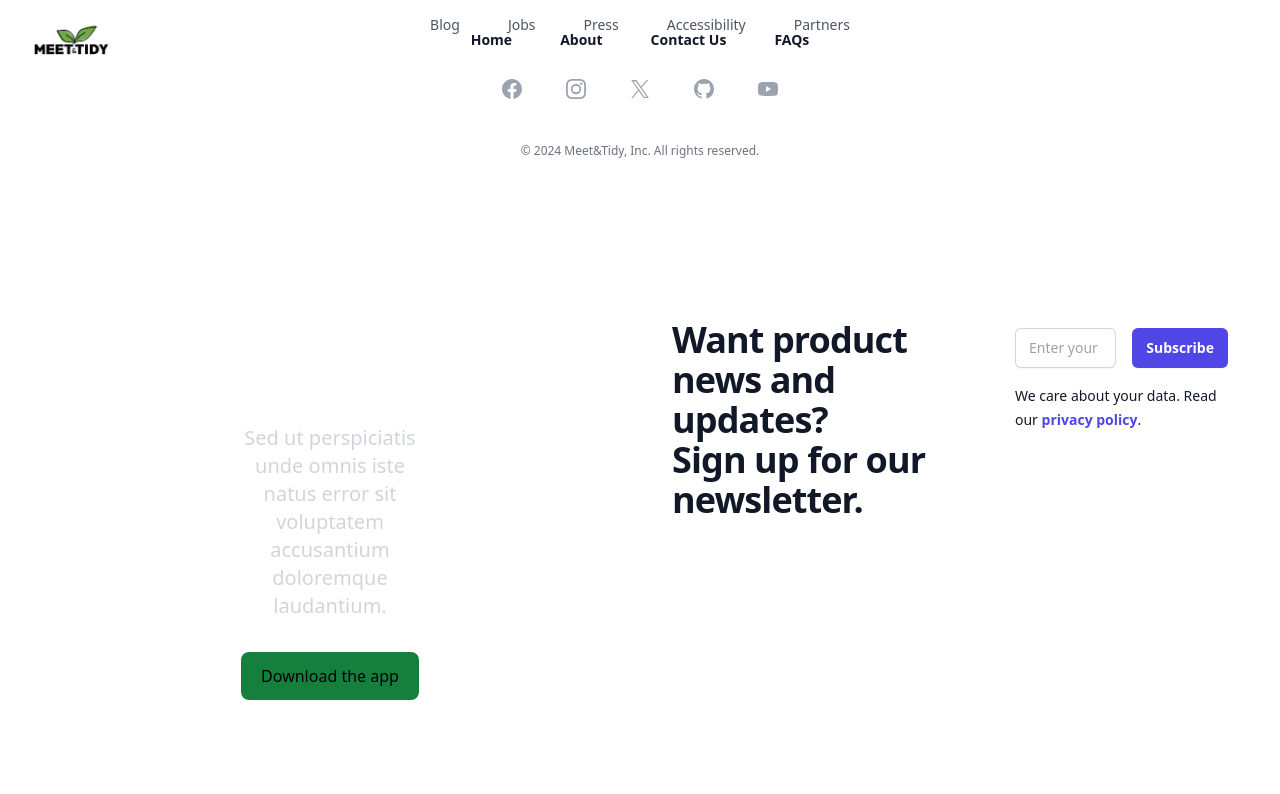
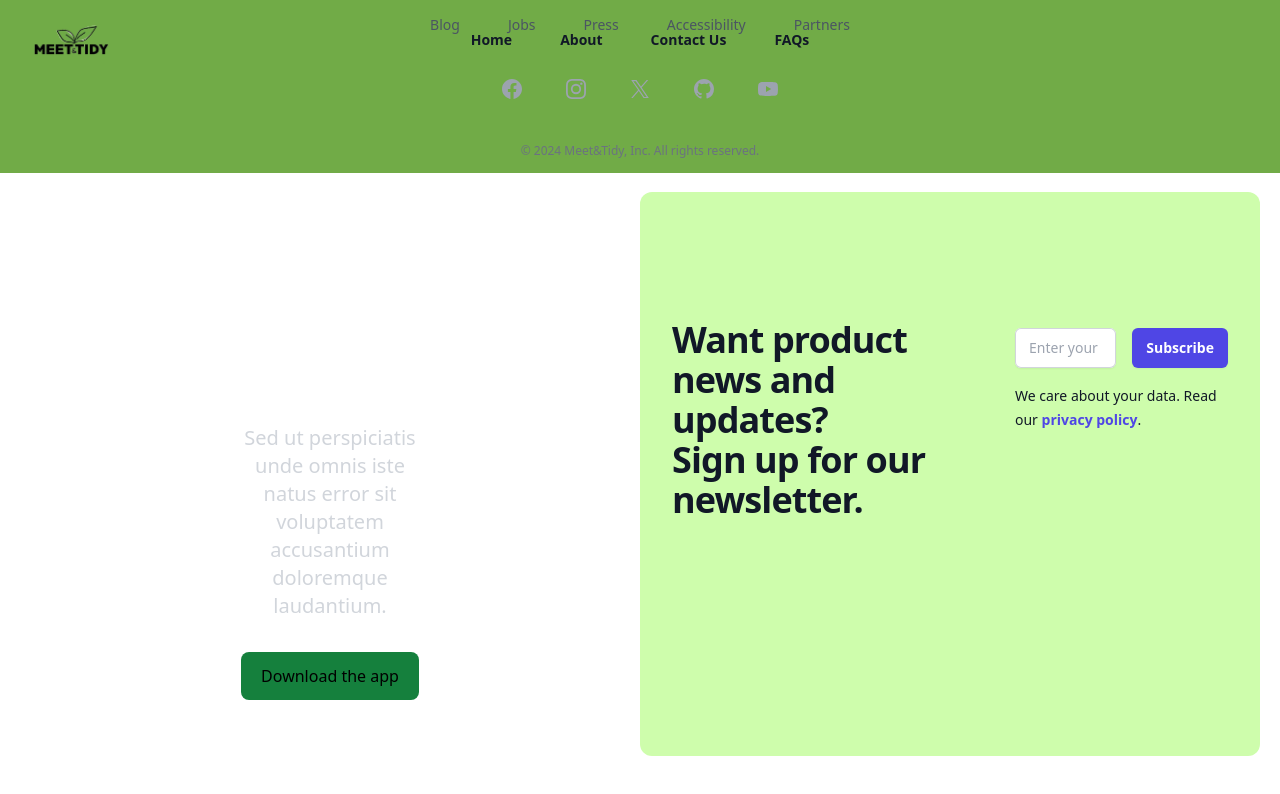
Before and after one commit to Meet-And-Tidy/meet_and_tidy_live_site, a React (Create React App) app: page / in a window 1280 px wide. Shown: the top 794 px of the page. Built offline with nearby package versions, Linux system fonts and the light colour scheme.

Commit message:
Add in missing css

```diff
--- a/src/common/Footer/Footer.jsx
+++ b/src/common/Footer/Footer.jsx
@@ -1,6 +1,6 @@
 const Footer = () => {
   return (
-    <footer className="bottom-0 left-0 right-0 text-center w-full py-3">
+    <footer className="bottom-0 left-0 right-0 text-center w-full py-3 bg-[#71AB47]">
       <nav className="-mb-6 columns-2 sm:flex sm:justify-center sm:space-x-12" aria-label="Footer">
         <div className="pb-6">
           <a href="faqs.html#" className="text-sm leading-6 text-gray-600 hover:text-gray-900">Blog</a>
--- a/src/common/Newsletter/NewsletterModal.jsx
+++ b/src/common/Newsletter/NewsletterModal.jsx
@@ -2,7 +2,7 @@ import NewsletterForm from './NewsletterForm';
 
 const NewsletterModal = () => {
   return (
-    <div className="newsletter w-full bg-white mb-10 rounded-xl py-16 sm:py-24 lg:py-32">
+    <div className="newsletter w-full bg-[#CEFDAC] mb-10 rounded-xl py-16 sm:py-24 lg:py-32">
       <div className="mx-auto grid max-w-7xl grid-cols-1 gap-10 px-6 lg:grid-cols-12 lg:gap-8 lg:px-8">
         <div className="max-w-xl text-3xl font-bold tracking-tight text-gray-900 sm:text-4xl lg:col-span-7">
           <h2 className="inline sm:block lg:inline xl:block">Want product news and updates?</h2>
```
Also changed, not shown: src/index.css (+8 -0 lines).
